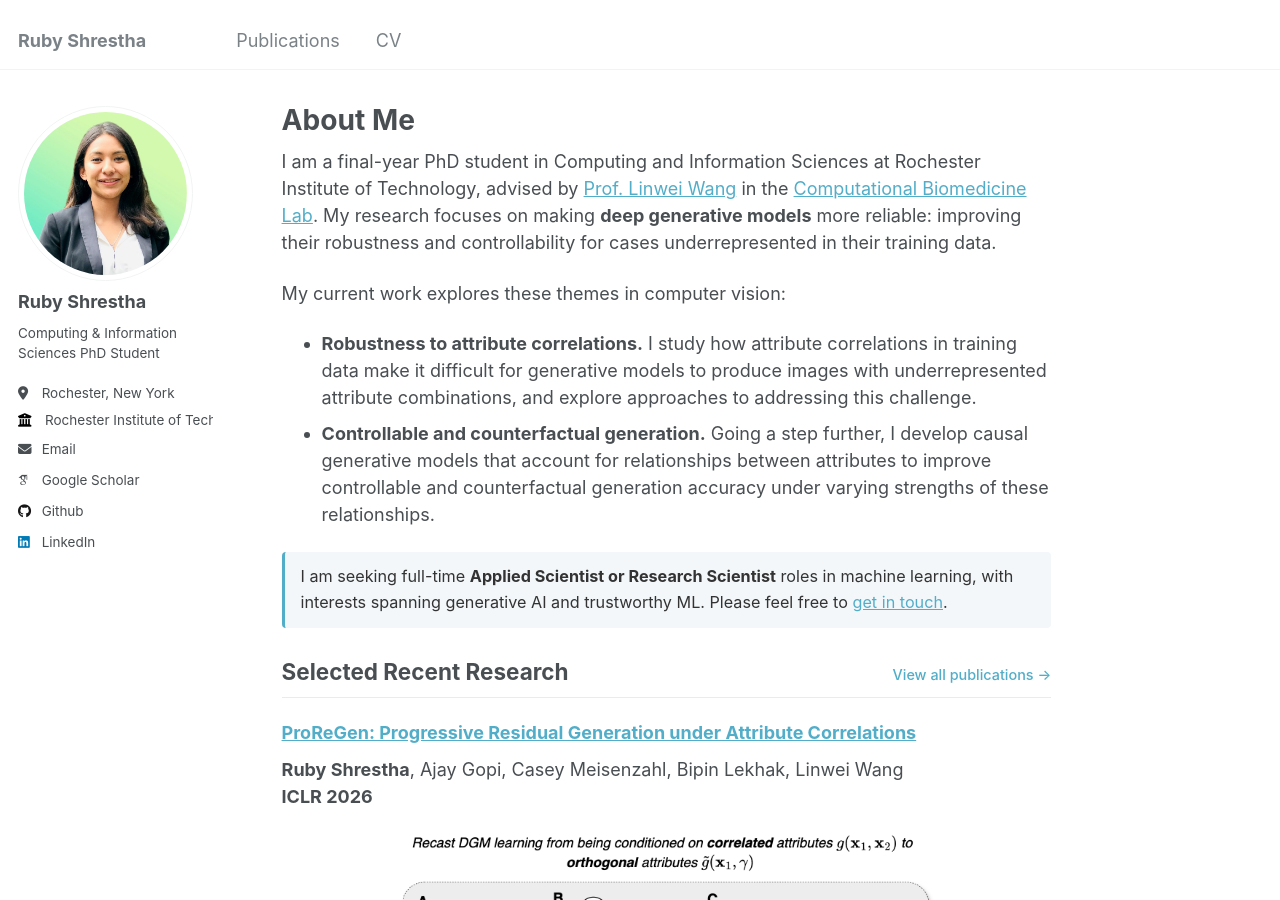
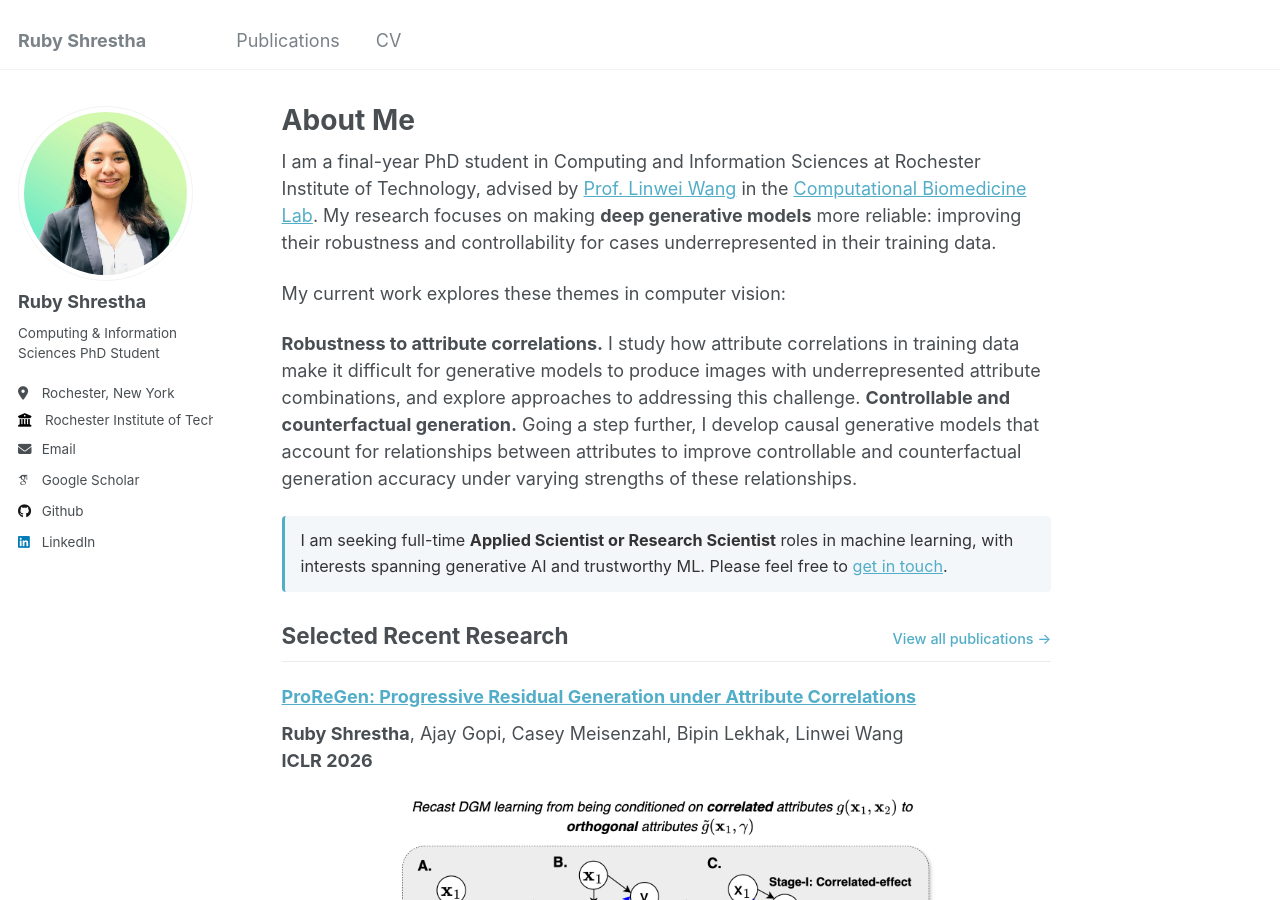
Before and after one commit to ruby-stha/ruby-stha.github.io, a Jekyll site: the page built from _pages/about.md, in a window 1280 px wide and 900 px high. Built offline with Jekyll 4.4.1, drawn with Linux system fonts in a browser that asks for light colours; some web fonts are replaced.

```diff
--- a/_pages/about.md
+++ b/_pages/about.md
@@ -11,8 +11,8 @@ I am a final-year PhD student in Computing and Information Sciences at Rochester
 
 My current work explores these themes in computer vision:
 
-- **Robustness to attribute correlations.** I study how attribute correlations in training data make it difficult for generative models to produce images with underrepresented attribute combinations, and explore approaches to addressing this challenge.
-- **Controllable and counterfactual generation.** Going a step further, I develop causal generative models that account for relationships between attributes to improve controllable and counterfactual generation accuracy under varying strengths of these relationships.
+**Robustness to attribute correlations.** I study how attribute correlations in training data make it difficult for generative models to produce images with underrepresented attribute combinations, and explore approaches to addressing this challenge.
+**Controllable and counterfactual generation.** Going a step further, I develop causal generative models that account for relationships between attributes to improve controllable and counterfactual generation accuracy under varying strengths of these relationships.
 
 <div class="availability-note">
   I am seeking full-time <strong>Applied Scientist or Research Scientist</strong> roles in machine learning, with interests spanning generative AI and trustworthy ML. Please feel free to <a href="mailto:rs9466@rit.edu">get in touch</a>.
```
